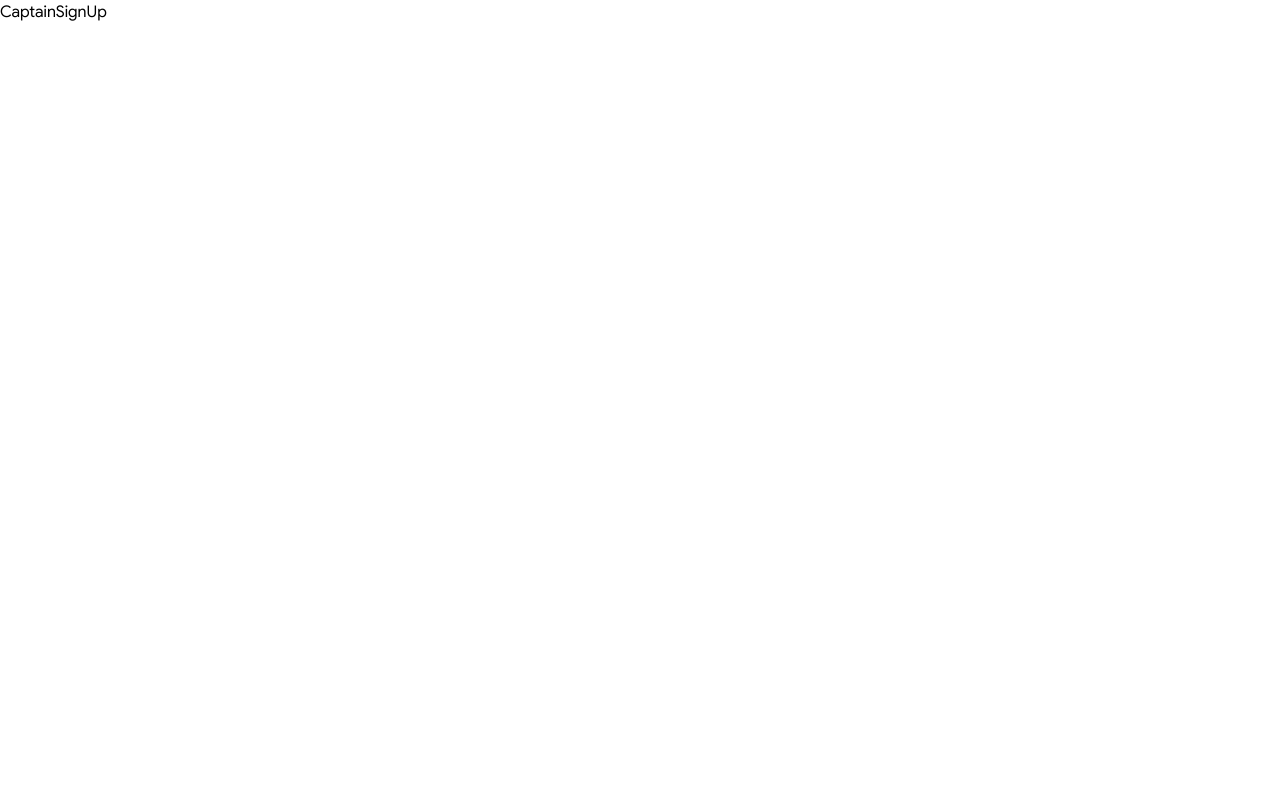
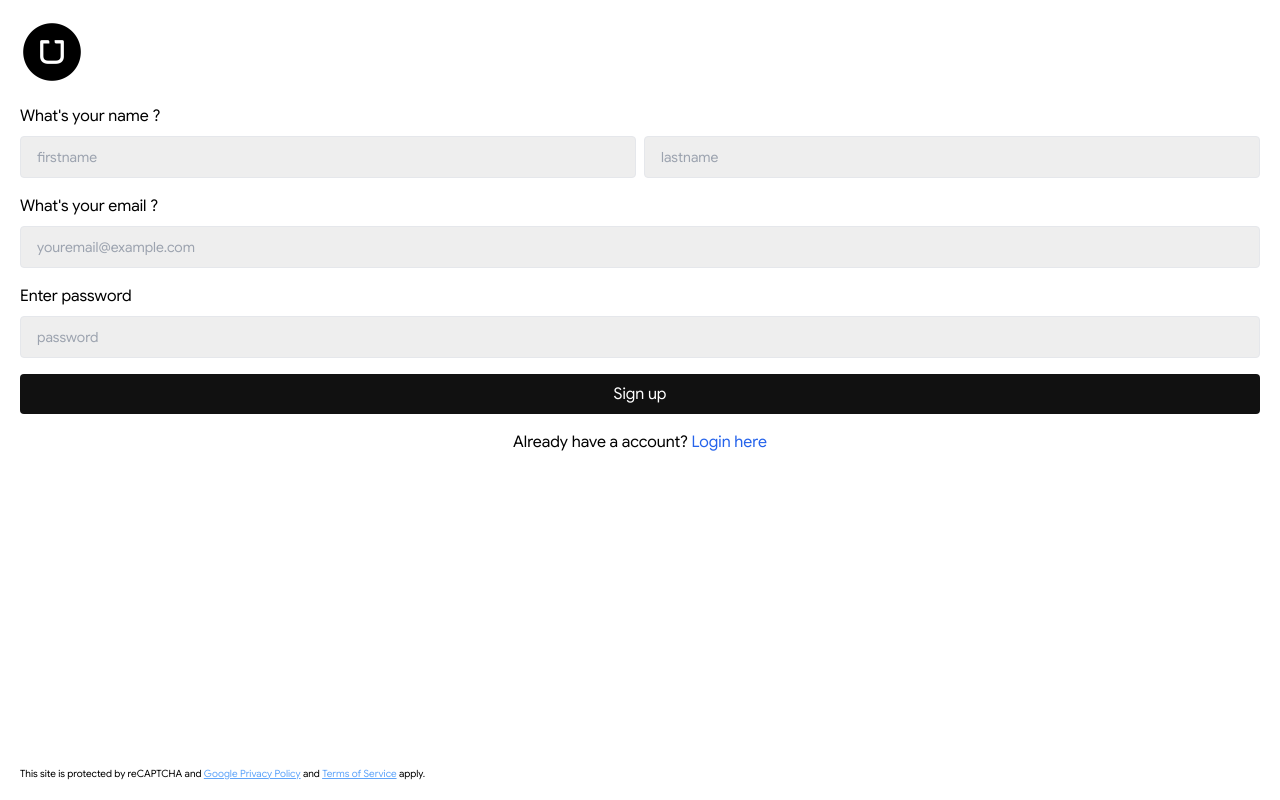
Before and after one commit to Premium07/UberClone, a React (Vite) app in the folder frontend/: page /captain-signup in a window 1280 px wide. Built offline with nearby package versions, Linux system fonts and the light colour scheme.

Commit message:
add ui for captain signup

```diff
--- a/frontend/src/pages/CaptainLogin.jsx
+++ b/frontend/src/pages/CaptainLogin.jsx
@@ -21,7 +21,7 @@ const CaptainLogin = () => {
         <form className="flex flex-col gap-5" onSubmit={submitHandler}>
           <div className="flex flex-col">
             <label htmlFor="email" className="text-base font-medium mb-2">
-              What&apos;s your email
+              What&apos;s your email ?
             </label>
             <input
               className="bg-[#eeeeee] rounded py-2 px-4 border w-full text-lg placeholder:text-sm"
--- a/frontend/src/pages/CaptainSignUp.jsx
+++ b/frontend/src/pages/CaptainSignUp.jsx
@@ -1,5 +1,106 @@
+import { useState } from "react";
+import { Link } from "react-router-dom";
+
 const CaptainSignUp = () => {
-  return <div>CaptainSignUp</div>;
+  const [firstName, setFirstName] = useState("");
+  const [lastName, setLastName] = useState("");
+  const [email, setEmail] = useState("");
+  const [password, setPassword] = useState("");
+  const [userData, setUserData] = useState("");
+
+  const submitHandler = (e) => {
+    e.preventDefault();
+    setUserData({ username: { firstName, lastName }, email, password });
+    setFirstName("");
+    setLastName("");
+    setEmail("");
+    setPassword("");
+  };
+  return (
+    <section className="p-5 h-screen flex flex-col justify-between">
+      <div>
+        <img src="./driver.webp" alt="logo" className="w-16 mb-5" />
+        <form className="flex flex-col gap-4" onSubmit={submitHandler}>
+          <div className="flex flex-col">
+            <label htmlFor="firstname" className=" font-medium mb-2">
+              What&apos;s your name ?
+            </label>
+            <div className=" flex items-center gap-2">
+              <input
+                className="bg-[#eeeeee] rounded py-2 px-4 w-1/2 border  placeholder:text-sm"
+                type="text"
+                value={firstName}
+                name="firstname"
+                onChange={(e) => setFirstName(e.target.value)}
+                placeholder="firstname"
+                required
+              />
+              <input
+                className="bg-[#eeeeee] rounded py-2 px-4 w-1/2 border  placeholder:text-sm"
+                type="text"
+                placeholder="lastname"
+                value={lastName}
+                name="lastname"
+                onChange={(e) => setLastName(e.target.value)}
+                required
+              />
+            </div>
+          </div>
+          <div className="flex flex-col">
+            <label htmlFor="email" className="text-base font-medium mb-2">
+              What&apos;s your email ?
+            </label>
+            <input
+              className="bg-[#eeeeee] rounded py-2 px-4 border w-full  placeholder:text-sm"
+              type="email"
+              value={email}
+              name="email"
+              onChange={(e) => setEmail(e.target.value)}
+              placeholder="youremail@example.com"
+              required
+            />
+          </div>
+          <div className="flex flex-col">
+            <label htmlFor="password" className="text-base font-medium mb-2">
+              Enter password
+            </label>
+            <input
+              className="bg-[#eeeeee] rounded py-2 px-4 border w-full  placeholder:text-sm"
+              type="password"
+              name="password"
+              onChange={(e) => setPassword(e.target.value)}
+              value={password}
+              placeholder="password"
+              required
+            />
+          </div>
+          <button className="bg-[#111111] text-white rounded py-2 px-4 w-full">
+            Sign up
+          </button>
+          <p className="text-center">
+            Already have a account?{" "}
+            <Link to={"/captain-login"} className="text-blue-600">
+              Login here
+            </Link>
+          </p>
+        </form>
+      </div>
+      <div className="mt-4">
+        {/* <Link
+      to={"/captain-signup"}
+      className="flex items-center justify-center bg-emerald-700 text-white rounded py-2 px-4 w-full text-base"
+    >
+      Sign up as Captain.
+    </Link> */}
+        <p className="text-[10px] leading-tight">
+          This site is protected by reCAPTCHA and{" "}
+          <span className="text-blue-400 underline">Google Privacy Policy</span>{" "}
+          and <span className="text-blue-400 underline">Terms of Service</span>{" "}
+          apply.
+        </p>
+      </div>
+    </section>
+  );
 };
 
 export default CaptainSignUp;
```
